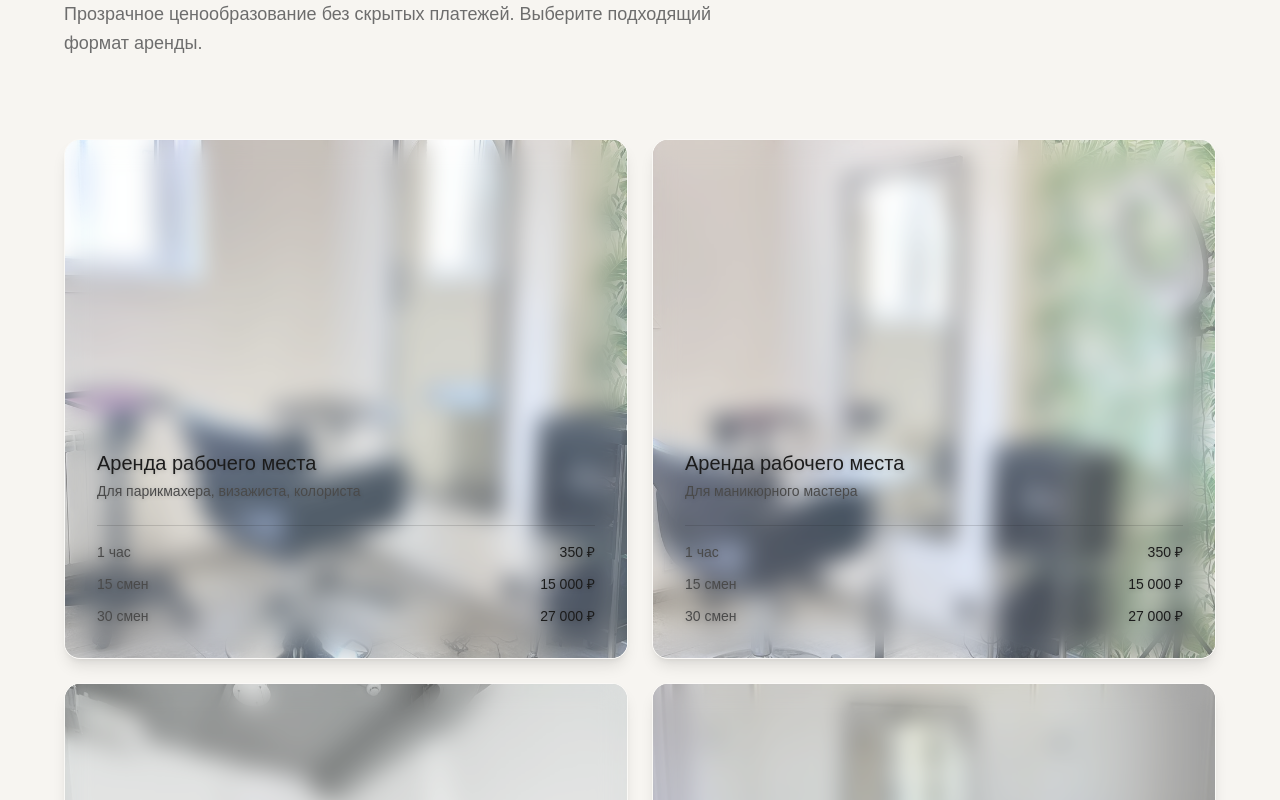
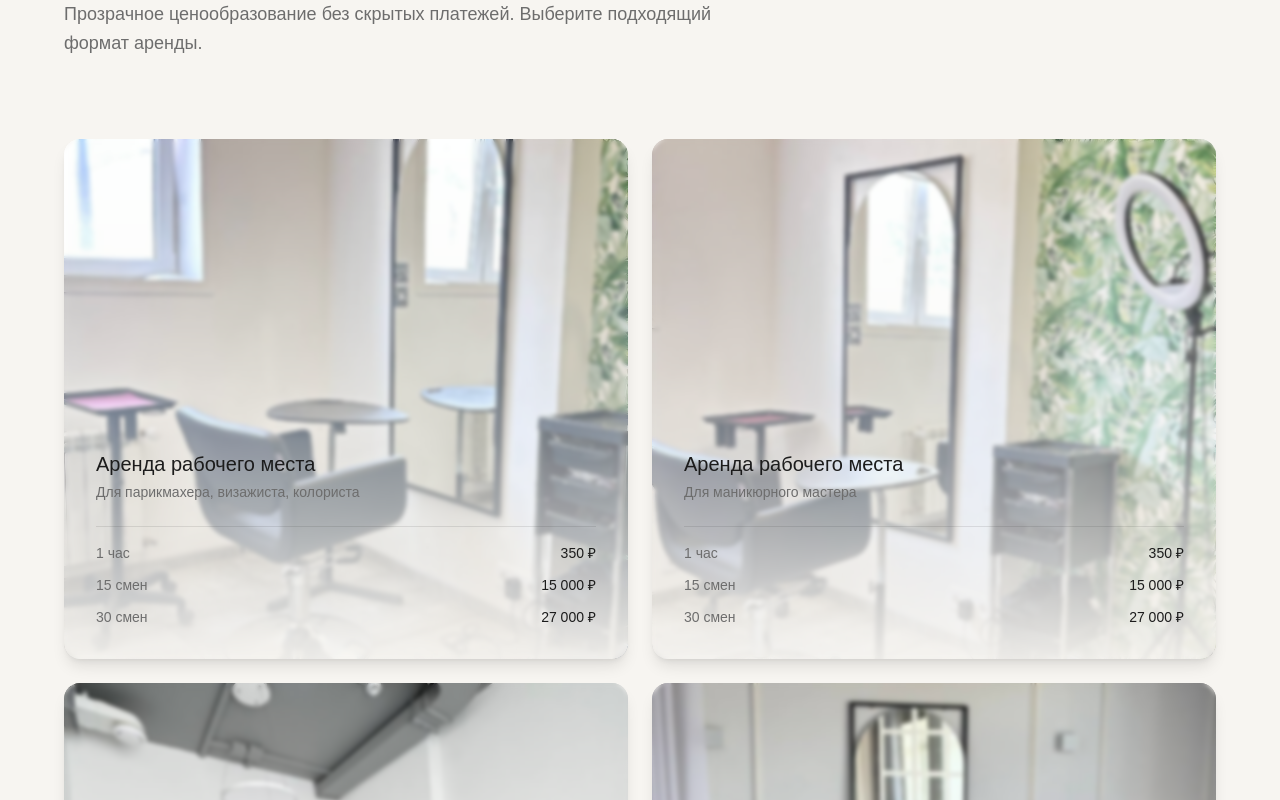
Before and after one commit to esakharov2017-dev/Grace-art-pleace, a Next.js app: page / in a window 1280 px wide. Shown: the part 1600-2400 px from the top of the page. Built offline with nearby package versions, Linux system fonts and the light colour scheme.

Commit message:
Fix gallery data path

```diff
--- a/components/sections/Services.tsx
+++ b/components/sections/Services.tsx
@@ -25,7 +25,7 @@ export default function Services() {
           {services.map((service, index) => (
             <div
               key={index}
-              className="relative h-[520px] rounded-2xl overflow-hidden border border-white/40 shadow-lg group"
+              className="relative h-[520px] rounded-2xl overflow-hidden shadow-lg group"
             >
               {/* Фото на всю карточку */}
               <Image
@@ -35,25 +35,28 @@ export default function Services() {
                 className="object-cover transition-transform duration-700 group-hover:scale-105"
               />
 
-              {/* Эффект замороженного стекла поверх фото */}
-              <div className="absolute inset-0 bg-white/25 backdrop-blur-md" />
+              {/* Тёплый градиент поверх фото */}
+              <div className="absolute inset-0 bg-gradient-to-t from-[#F7F5F1]/95 via-[#F7F5F1]/40 to-transparent" />
 
-              {/* Текст и цены поверх стекла */}
+              {/* Лёгкое размытие — едва заметное */}
+              <div className="absolute inset-0 backdrop-blur-[2px]" />
+
+              {/* Текст и цены */}
               <div className="absolute inset-0 flex flex-col justify-end p-6 md:p-8">
-                <h3 className="text-xl font-medium text-[#1C1C1C] mb-1 drop-shadow-sm">
+                <h3 className="text-xl font-medium text-[#1C1C1C] mb-1">
                   {service.title}
                 </h3>
-                <p className="text-sm text-[#4A4A4A] mb-6 drop-shadow-sm">
+                <p className="text-sm text-[#6D6D6D] mb-6">
                   {service.subtitle}
                 </p>
 
-                <div className="border-t border-[#1C1C1C]/15 pt-4 flex flex-col gap-3">
+                <div className="border-t border-[#1C1C1C]/10 pt-4 flex flex-col gap-3">
                   {service.prices.map((price, i) => (
                     <div key={i} className="flex items-center justify-between">
-                      <span className="text-sm text-[#4A4A4A] drop-shadow-sm">
+                      <span className="text-sm text-[#6D6D6D]">
                         {price.label}
                       </span>
-                      <span className="text-sm font-medium text-[#1C1C1C] drop-shadow-sm">
+                      <span className="text-sm font-medium text-[#1C1C1C]">
                         {price.value}
                       </span>
                     </div>
```
